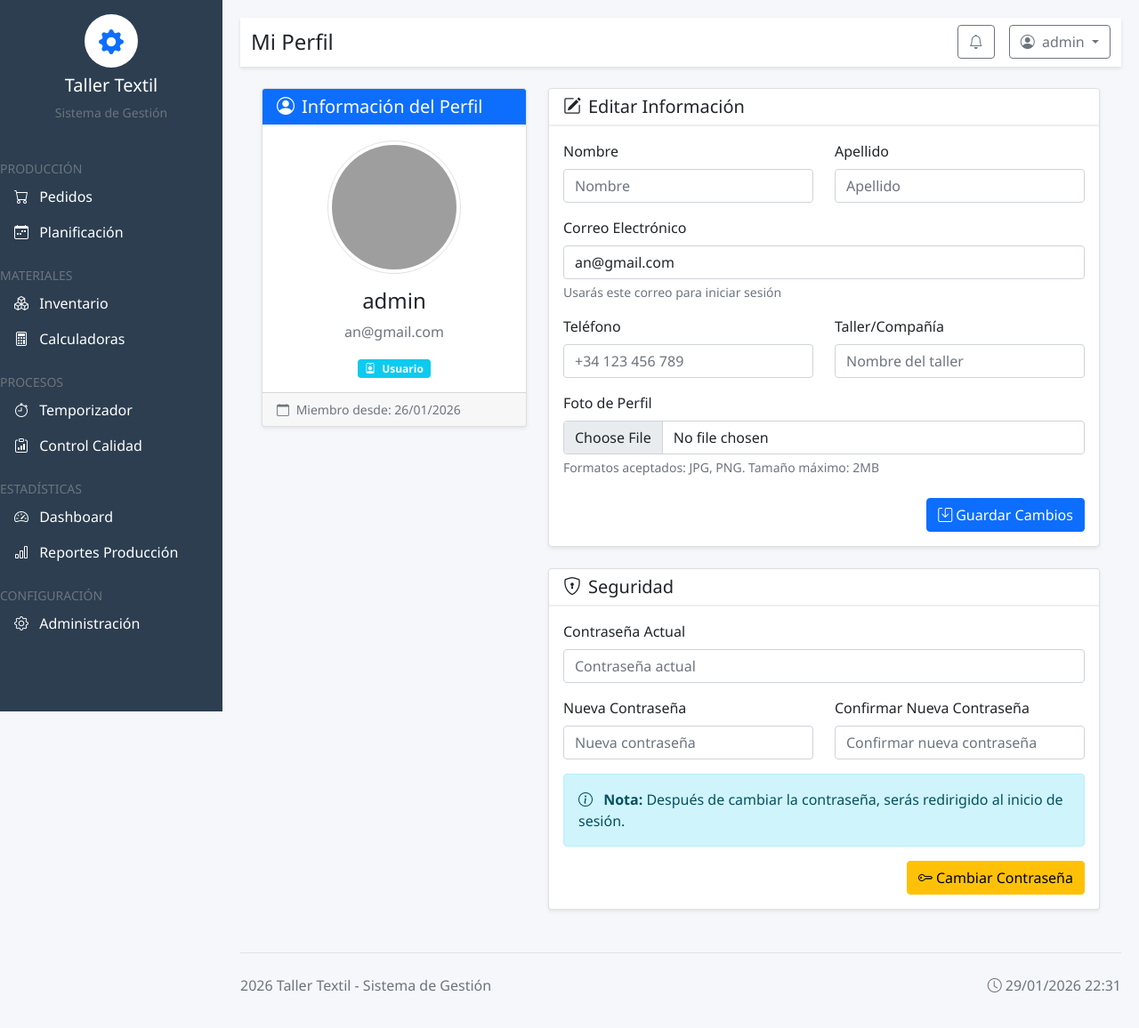
After one commit to MaguiZarza/Proyecto_Final, a Django app: page /usuarios/perfil/ in a window 1280 px wide. The commit adds this page. Shown: the whole page at 89% size. Run offline with Django 5.2, Linux system fonts and the light colour scheme; a user stored in the database is signed in; data comes from the database, SQL or seed files in the repository; some libraries are stand-ins or nearby versions; grey boxes are pictures that could not be loaded.

Commit message:
templates
ingreso de mi perfil y configuracion

```diff
--- a/taller/settings.py
+++ b/taller/settings.py
@@ -11,7 +11,7 @@ https://docs.djangoproject.com/en/5.2/ref/settings/
 """
 
 from pathlib import Path
-
+import os
 # Build paths inside the project like this: BASE_DIR / 'subdir'.
 BASE_DIR = Path(__file__).resolve().parent.parent
 
@@ -120,7 +120,8 @@ TIME_ZONE = 'America/Argentina/Buenos_Aires'
 USE_I18N = True
 
 USE_TZ = True
-
+MEDIA_URL = '/media/'
+MEDIA_ROOT = os.path.join(BASE_DIR, 'media')
 
 # Static files (CSS, JavaScript, Images)
 # https://docs.djangoproject.com/en/5.2/howto/static-files/
--- a/templates/base.html
+++ b/templates/base.html
@@ -303,8 +303,16 @@
                         </button>
                         <ul class="dropdown-menu dropdown-menu-end">
     {% if user.is_authenticated %}
-                                <li><a class="dropdown-item" href="#"><i class="bi bi-person me-2"></i>Mi perfil</a></li>
-                                <li><a class="dropdown-item" href="#"><i class="bi bi-gear me-2"></i>Configuración</a></li>
+        <!-- Agrega el enlace a Mi Perfil -->
+        <li><a class="dropdown-item" href="{% url 'perfil' %}">
+            <i class="bi bi-person me-2"></i>Mi perfil
+        </a></li>
+
+        <!-- Agrega el enlace a Configuración -->
+        <li><a class="dropdown-item" href="{% url 'configuracion' %}">
+            <i class="bi bi-gear me-2"></i>Configuración
+        </a></li>
+
         <li><hr class="dropdown-divider"></li>
         <li>
             <form method="post" action="{% url 'logout' %}" class="d-inline">
--- /dev/null
+++ b/templates/usuarios/perfil.html
@@ -0,0 +1,190 @@
+{% extends 'base.html' %}
+{% load static %}
+
+{% block title %}Mi Perfil - Sistema de Gestión{% endblock %}
+
+{% block page_title %}Mi Perfil{% endblock %}
+
+{% block content %}
+<div class="container-fluid">
+    <div class="row">
+        <div class="col-md-4">
+            <!-- Tarjeta de información del perfil -->
+            <div class="card shadow-sm mb-4">
+                <div class="card-header bg-primary text-white">
+                    <h5 class="mb-0"><i class="bi bi-person-circle me-2"></i>Información del Perfil</h5>
+                </div>
+                <div class="card-body text-center">
+                    <!-- Foto de perfil -->
+                    <div class="mb-3">
+                        {% if profile.profile_image %}
+                            <img src="{{ profile.profile_image.url }}"
+                                 alt="Foto de perfil"
+                                 class="rounded-circle img-thumbnail"
+                                 style="width: 150px; height: 150px; object-fit: cover;">
+                        {% else %}
+                            <div class="rounded-circle bg-light d-inline-flex align-items-center justify-content-center"
+                                 style="width: 150px; height: 150px;">
+                                <i class="bi bi-person-fill fs-1 text-secondary"></i>
+                            </div>
+                        {% endif %}
+                    </div>
+
+                    <h4>{{ user.get_full_name|default:user.username }}</h4>
+                    <p class="text-muted mb-2">{{ user.email }}</p>
+
+                    {% if profile.company %}
+                        <p class="mb-1">
+                            <i class="bi bi-building me-1"></i>
+                            {{ profile.company }}
+                        </p>
+                    {% endif %}
+
+                    {% if profile.phone %}
+                        <p class="mb-3">
+                            <i class="bi bi-telephone me-1"></i>
+                            {{ profile.phone }}
+                        </p>
+                    {% endif %}
+
+                    <div class="mt-3">
+                        <span class="badge bg-info">
+                            <i class="bi bi-person-badge me-1"></i>
+                            {{ user.groups.first|default:"Usuario" }}
+                        </span>
+                    </div>
+                </div>
+                <div class="card-footer text-muted small">
+                    <i class="bi bi-calendar me-1"></i>
+                    Miembro desde: {{ user.date_joined|date:"d/m/Y" }}
+                </div>
+            </div>
+        </div>
+
+        <div class="col-md-8">
+            <!-- Formulario de edición de perfil -->
+            <div class="card shadow-sm mb-4">
+                <div class="card-header">
+                    <h5 class="mb-0"><i class="bi bi-pencil-square me-2"></i>Editar Información</h5>
+                </div>
+                <div class="card-body">
+                    <form method="post" enctype="multipart/form-data">
+                        {% csrf_token %}
+                        <input type="hidden" name="update_profile" value="1">
+
+                        <div class="row">
+                            <div class="col-md-6 mb-3">
+                                <label for="{{ user_form.first_name.id_for_label }}" class="form-label">Nombre</label>
+                                {{ user_form.first_name }}
+                                {% if user_form.first_name.errors %}
+                                    <div class="text-danger small">{{ user_form.first_name.errors }}</div>
+                                {% endif %}
+                            </div>
+
+                            <div class="col-md-6 mb-3">
+                                <label for="{{ user_form.last_name.id_for_label }}" class="form-label">Apellido</label>
+                                {{ user_form.last_name }}
+                                {% if user_form.last_name.errors %}
+                                    <div class="text-danger small">{{ user_form.last_name.errors }}</div>
+                                {% endif %}
+                            </div>
+                        </div>
+
+                        <div class="mb-3">
+                            <label for="{{ user_form.email.id_for_label }}" class="form-label">Correo Electrónico</label>
+                            {{ user_form.email }}
+                            <div class="form-text">Usarás este correo para iniciar sesión</div>
+                            {% if user_form.email.errors %}
+                                <div class="text-danger small">{{ user_form.email.errors }}</div>
+                            {% endif %}
+                        </div>
+
+                        <div class="row">
+                            <div class="col-md-6 mb-3">
+                                <label for="{{ profile_form.phone.id_for_label }}" class="form-label">Teléfono</label>
+                                {{ profile_form.phone }}
+                                {% if profile_form.phone.errors %}
+                                    <div class="text-danger small">{{ profile_form.phone.errors }}</div>
+                                {% endif %}
+                            </div>
+
+                            <div class="col-md-6 mb-3">
+                                <label for="{{ profile_form.company.id_for_label }}" class="form-label">Taller/Compañía</label>
+                                {{ profile_form.company }}
+                                {% if profile_form.company.errors %}
+                                    <div class="text-danger small">{{ profile_form.company.errors }}</div>
+                                {% endif %}
+                            </div>
+                        </div>
+
+                        <div class="mb-4">
+                            <label for="{{ profile_form.profile_image.id_for_label }}" class="form-label">Foto de Perfil</label>
+                            {{ profile_form.profile_image }}
+                            <div class="form-text">Formatos aceptados: JPG, PNG. Tamaño máximo: 2MB</div>
+                            {% if profile_form.profile_image.errors %}
+                                <div class="text-danger small">{{ profile_form.profile_image.errors }}</div>
+                            {% endif %}
+                        </div>
+
+                        <div class="d-flex justify-content-end">
+                            <button type="submit" class="btn btn-primary">
+                                <i class="bi bi-save me-1"></i>Guardar Cambios
+                            </button>
+                        </div>
+                    </form>
+                </div>
+            </div>
+
+            <!-- Formulario para cambiar contraseña -->
+            <div class="card shadow-sm">
+                <div class="card-header">
+                    <h5 class="mb-0"><i class="bi bi-shield-lock me-2"></i>Seguridad</h5>
+                </div>
+                <div class="card-body">
+                    <form method="post">
+                        {% csrf_token %}
+                        <input type="hidden" name="change_password" value="1">
+
+                        <div class="mb-3">
+                            <label for="{{ password_form.current_password.id_for_label }}" class="form-label">Contraseña Actual</label>
+                            {{ password_form.current_password }}
+                            {% if password_form.current_password.errors %}
+                                <div class="text-danger small">{{ password_form.current_password.errors }}</div>
+                            {% endif %}
+                        </div>
+
+                        <div class="row">
+                            <div class="col-md-6 mb-3">
+                                <label for="{{ password_form.new_password.id_for_label }}" class="form-label">Nueva Contraseña</label>
+                                {{ password_form.new_password }}
+                                {% if password_form.new_password.errors %}
+                                    <div class="text-danger small">{{ password_form.new_password.errors }}</div>
+                                {% endif %}
+                            </div>
+
+                            <div class="col-md-6 mb-3">
+                                <label for="{{ password_form.confirm_password.id_for_label }}" class="form-label">Confirmar Nueva Contraseña</label>
+                                {{ password_form.confirm_password }}
+                                {% if password_form.confirm_password.errors %}
+                                    <div class="text-danger small">{{ password_form.confirm_password.errors }}</div>
+                                {% endif %}
+                            </div>
+                        </div>
+
+                        <div class="alert alert-info">
+                            <i class="bi bi-info-circle me-2"></i>
+                            <strong>Nota:</strong> Después de cambiar la contraseña, serás redirigido al inicio de sesión.
+                        </div>
+
+                        <div class="d-flex justify-content-end">
+                            <button type="submit" class="btn btn-warning">
+                                <i class="bi bi-key me-1"></i>Cambiar Contraseña
+                            </button>
+                        </div>
+                    </form>
+                </div>
+            </div>
+        </div>
+    </div>
+</div>
+{% endblock %}
--- a/usuarios/forms.py
+++ b/usuarios/forms.py
@@ -240,3 +240,78 @@ class EmailAuthenticationForm(AuthenticationForm):
                     )
 
         return self.cleaned_data
+
+
+class UserUpdateForm(forms.ModelForm):
+    """Formulario para actualizar información básica del usuario"""
+    class Meta:
+        model = User
+        fields = ['first_name', 'last_name', 'email']
+        widgets = {
+            'first_name': forms.TextInput(attrs={'class': 'form-control', 'placeholder': 'Nombre'}),
+            'last_name': forms.TextInput(attrs={'class': 'form-control', 'placeholder': 'Apellido'}),
+            'email': forms.EmailInput(attrs={'class': 'form-control', 'placeholder': 'Correo electrónico'}),
+        }
+
+    def clean_email(self):
+        email = self.cleaned_data.get('email')
+        # Verificar que el email no esté en uso por otro usuario
+        if User.objects.filter(email=email).exclude(pk=self.instance.pk).exists():
+            raise forms.ValidationError("Este correo electrónico ya está en uso.")
+        return email
+
+class ProfileUpdateForm(forms.ModelForm):
+    """Formulario para actualizar información del perfil"""
+    class Meta:
+        model = Profile
+        fields = ['phone', 'company', 'profile_image']
+        widgets = {
+            'phone': forms.TextInput(attrs={'class': 'form-control', 'placeholder': '+34 123 456 789'}),
+            'company': forms.TextInput(attrs={'class': 'form-control', 'placeholder': 'Nombre del taller'}),
+            'profile_image': forms.FileInput(attrs={'class': 'form-control'}),
+        }
+        labels = {
+            'profile_image': 'Foto de perfil',
+        }
+
+class PasswordChangeCustomForm(forms.Form):
+    """Formulario para cambiar contraseña"""
+    current_password = forms.CharField(
+        widget=forms.PasswordInput(attrs={'class': 'form-control', 'placeholder': 'Contraseña actual'}),
+        label="Contraseña actual"
+    )
+    new_password = forms.CharField(
+        widget=forms.PasswordInput(attrs={'class': 'form-control', 'placeholder': 'Nueva contraseña'}),
+        label="Nueva contraseña",
+        min_length=8
+    )
+    confirm_password = forms.CharField(
+        widget=forms.PasswordInput(attrs={'class': 'form-control', 'placeholder': 'Confirmar nueva contraseña'}),
+        label="Confirmar nueva contraseña"
+    )
+
+    def __init__(self, user, *args, **kwargs):
+        self.user = user
+        super().__init__(*args, **kwargs)
+
+    def clean_current_password(self):
+        current_password = self.cleaned_data.get('current_password')
+        if not self.user.check_password(current_password):
+            raise forms.ValidationError("La contraseña actual es incorrecta.")
+        return current_password
+
+    def clean(self):
+        cleaned_data = super().clean()
+        new_password = cleaned_data.get('new_password')
+        confirm_password = cleaned_data.get('confirm_password')
+
+        if new_password and confirm_password and new_password != confirm_password:
+            raise forms.ValidationError("Las contraseñas no coinciden.")
+
+        return cleaned_data
+
+    def save(self):
+        new_password = self.cleaned_data.get('new_password')
+        self.user.set_password(new_password)
+        self.user.save()
+        return self.user
--- a/usuarios/urls.py
+++ b/usuarios/urls.py
@@ -3,6 +3,7 @@
 from django.urls import path
 from django.contrib.auth import views as auth_views
 from .views import registro, CustomLoginView
+from .views import perfil_view, configuracion_view
 
 urlpatterns = [
     # Rutas básicas de autenticación
@@ -40,4 +41,6 @@ urlpatterns = [
              template_name='usuarios/password_reset_complete.html'
          ),
          name='password_reset_complete'),
+    path('perfil/', perfil_view, name='perfil'),
+    path('configuracion/', configuracion_view, name='configuracion'),
 ]
--- a/usuarios/views.py
+++ b/usuarios/views.py
@@ -15,6 +15,13 @@ from django.contrib.auth.views import LoginView
 from django.contrib import messages
 from .forms import CustomUserCreationForm, EmailAuthenticationForm
 import traceback
+from django.contrib.auth.decorators import login_required
+from django.shortcuts import render, redirect
+from django.contrib import messages
+from .forms import UserUpdateForm, ProfileUpdateForm, PasswordChangeCustomForm
+from .models import Profile
+
+
 def registro(request):
     # Si el usuario ya está autenticado, redirigir al dashboard
     if request.user.is_authenticated:
@@ -149,3 +156,48 @@ class CustomLoginView(LoginView):
         """
         messages.error(self.request, 'Error de autenticación. Verifica tus credenciales.')
         return super().form_invalid(form)
+
+
+@login_required
+def perfil_view(request):
+    """Vista para ver y editar el perfil del usuario"""
+    user = request.user
+    profile = Profile.objects.get_or_create(user=user)[0]
+
+    if request.method == 'POST':
+        # Determinar qué formulario se envió
+        if 'update_profile' in request.POST:
+            user_form = UserUpdateForm(request.POST, instance=user)
+            profile_form = ProfileUpdateForm(request.POST, request.FILES, instance=profile)
+
+            if user_form.is_valid() and profile_form.is_valid():
+                user_form.save()
+                profile_form.save()
+                messages.success(request, '¡Perfil actualizado exitosamente!')
+                return redirect('perfil')
+
+        elif 'change_password' in request.POST:
+            password_form = PasswordChangeCustomForm(user, request.POST)
+            if password_form.is_valid():
+                password_form.save()
+                messages.success(request, '¡Contraseña cambiada exitosamente! Por favor, inicia sesión nuevamente.')
+                return redirect('logout')
+
+    else:
+        user_form = UserUpdateForm(instance=user)
+        profile_form = ProfileUpdateForm(instance=profile)
+        password_form = PasswordChangeCustomForm(user)
+
+    context = {
+        'user_form': user_form,
+        'profile_form': profile_form,
+        'password_form': password_form,
+        'profile': profile,
+    }
+
+    return render(request, 'usuarios/perfil.html', context)
+
+@login_required
+def configuracion_view(request):
+    """Vista de configuración general"""
+    return render(request, 'usuarios/configuracion.html')
```
Also changed, not shown: produccion/forms.py (+87 -4 lines), produccion/views.py (+16 -0 lines), templates/produccion/pedido_form.html (+69 -20 lines), templates/usuarios/configuracion.html (added, +144 -0 lines), usuarios/models.py (+14 -0 lines), profile_images/michi.png (added), usuarios/migrations/0002_profile_profile_image.py (added). Lines whose indentation alone changed are shown as unchanged.
